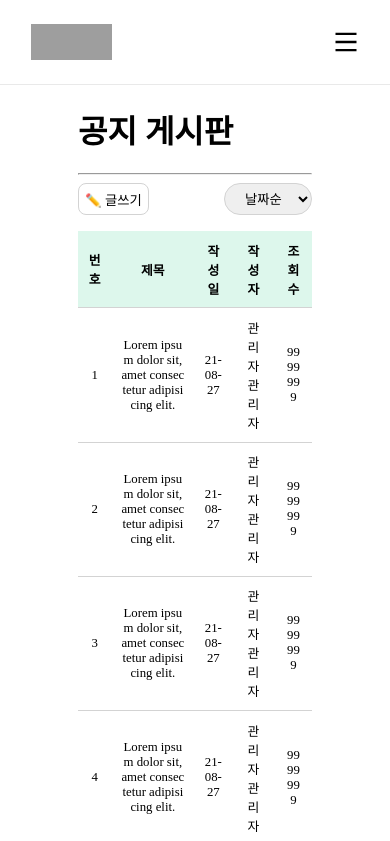
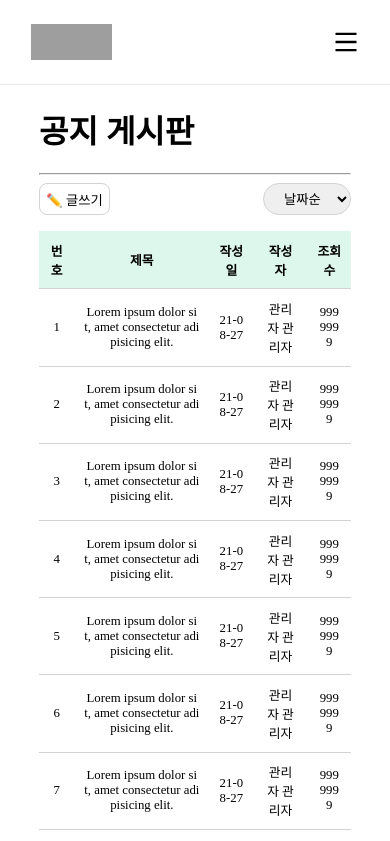
Before and after one commit to modern-agile-team/dongurami-front, a Next.js app: page /notice in a window 390 px wide. Shown: the top 841 px of the page. Built offline with nearby package versions, Linux system fonts and the light colour scheme; grey boxes are pictures that could not be loaded; a web font is replaced by a local one.

Commit message:
Modify(junsang/board): 반응형으로 width media query 추가

```diff
--- a/src/styles/Board/Notice/Notice.module.scss
+++ b/src/styles/Board/Notice/Notice.module.scss
@@ -14,6 +14,9 @@
 .innerContainer {
   width: 60%;
   margin: 0 auto;
+  @media screen and (max-width: 768px) {
+    width: 80%;
+  }
 }
 
 .orderBy {
--- a/src/styles/Board/Post/PostContent.module.scss
+++ b/src/styles/Board/Post/PostContent.module.scss
@@ -4,6 +4,9 @@
   margin-top: calc(10vh + 1rem);
   border: 2px solid #90E2D6;
   padding: 1rem 2rem;
+  @media screen and (max-width: 768px) {
+    width: 80%;
+  }
   & > div:nth-child(1) {
     display: flex;
     flex-direction: column;
```
